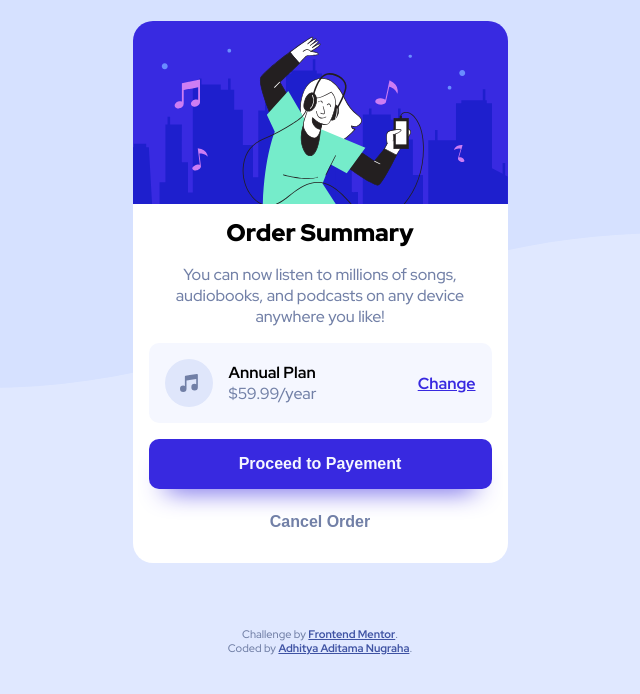
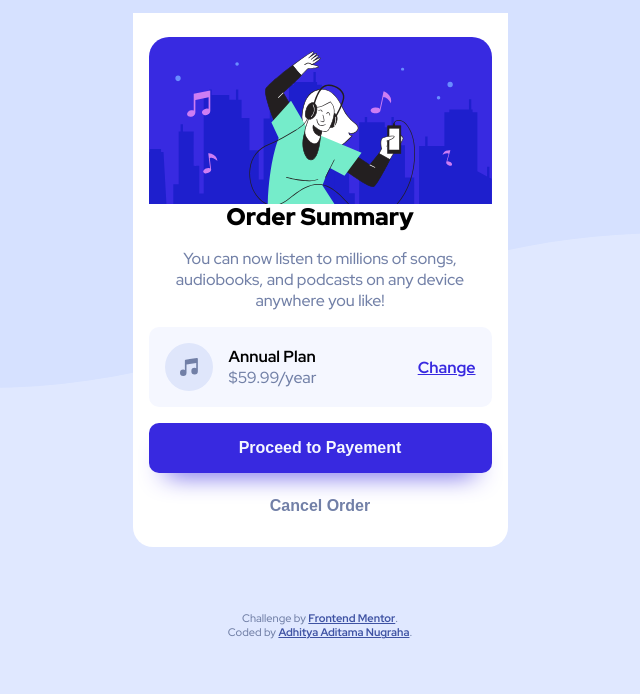
Before and after one commit to aaditamanugraha/order-summary-card, a plain HTML site: page index.html in a window 1280 px wide. Shown: the whole page, without its empty margins (320-960 px from the left). Drawn offline with Linux system fonts and the light colour scheme.

Commit message:
Adding wrap div for content

```diff
--- a/index.html
+++ b/index.html
@@ -18,6 +18,7 @@
     <link rel="stylesheet" href="style.css" />
   </head>
   <body>
+    <main>
       <picture>
         <img
           src="images/illustration-hero.svg"
@@ -25,13 +26,13 @@
           id="illustration-hero"
         />
       </picture>
-    <main>
+      <div class="container">
         <section class="content">
           <article>
             <h1 id="title">Order Summary</h1>
             <p id="description">
-            You can now listen to millions of songs, audiobooks, and podcasts on
-            any device anywhere you like!
+              You can now listen to millions of songs, audiobooks, and podcasts
+              on any device anywhere you like!
             </p>
           </article>
           <section id="pricing">
@@ -49,6 +50,7 @@
           <button id="primary">Proceed to Payement</button>
           <button id="secondary">Cancel Order</button>
         </section>
+      </div>
     </main>
     <footer>
       <p>
```
Lines whose indentation alone changed are shown as unchanged.
